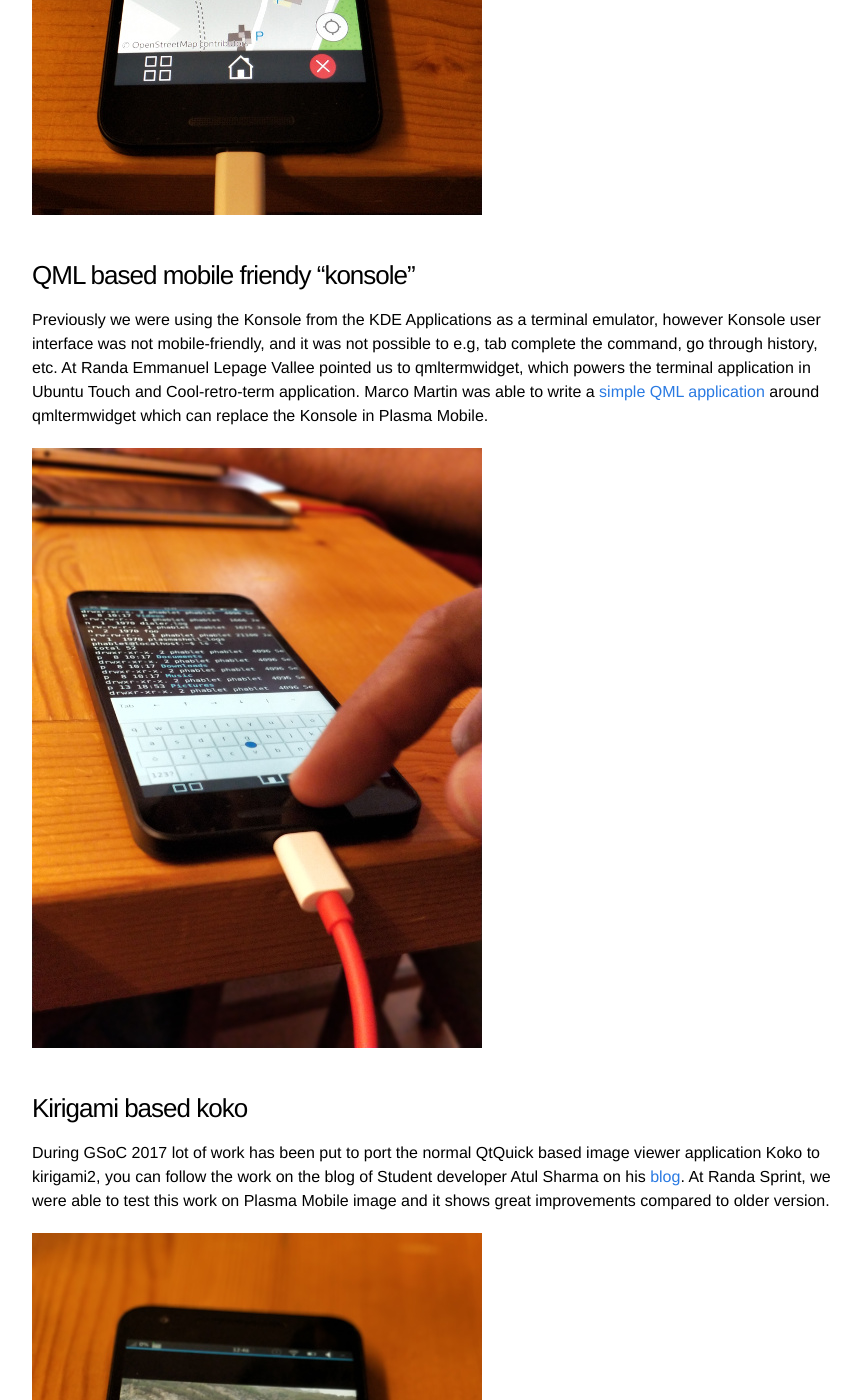
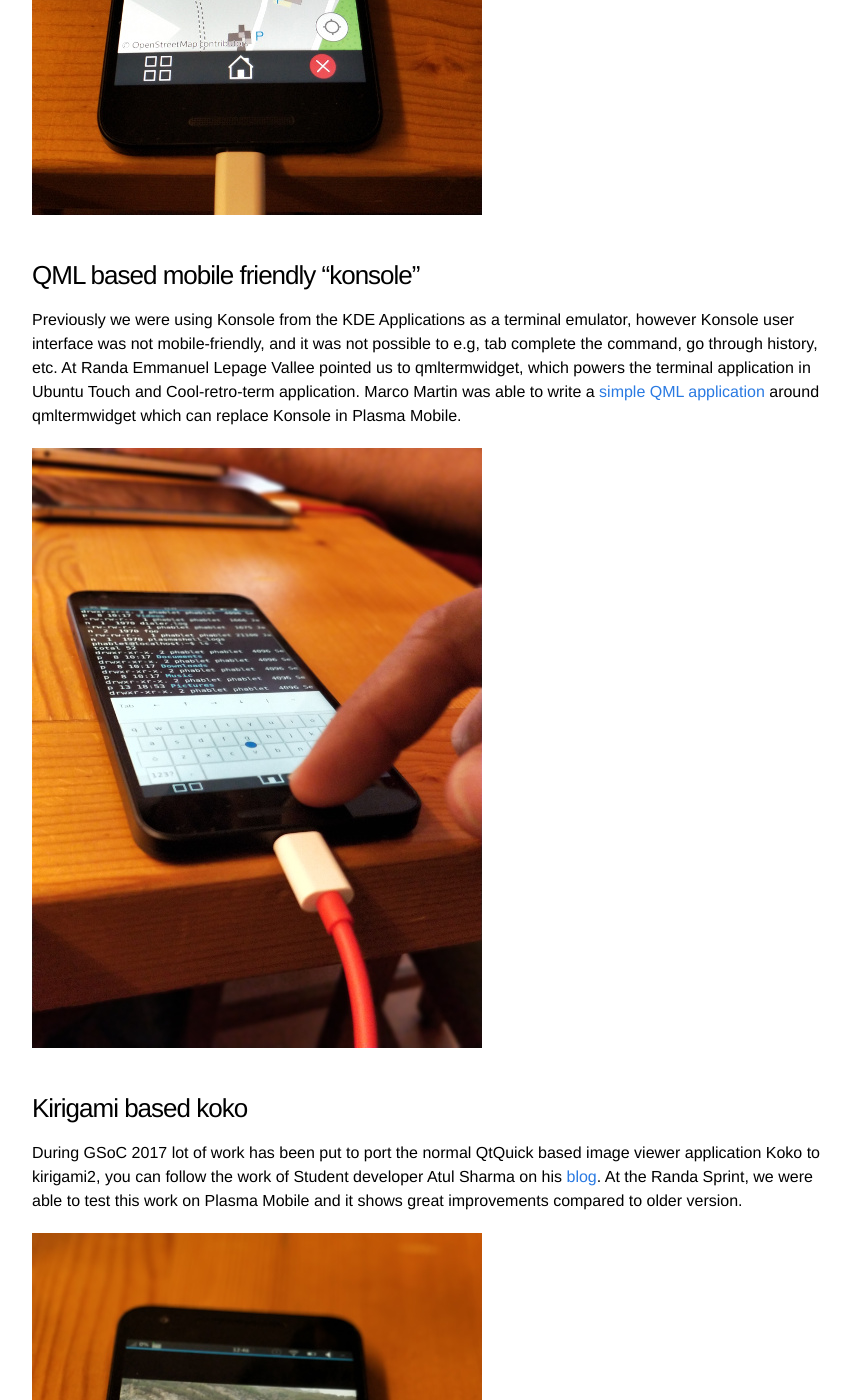
Before and after one commit to bhush9/bhush9.github.io, a Jekyll site: the page built from _posts/2017-09-19-plasma-mobile-in-randaaa.markdown, in a window 1280 px wide and 1400 px high, scrolled down 2495 px. Shown: the whole window, without its empty margins (208-1069 px from the left). Built offline with Jekyll 4.4.1, drawn with Linux system fonts in a browser that asks for light colours; comment, search, counter and statistics services are not loaded; some of the changed text lies outside the part shown.

Commit message:
hotfix typos

```diff
--- a/_posts/2017-09-19-plasma-mobile-in-randaaa.markdown
+++ b/_posts/2017-09-19-plasma-mobile-in-randaaa.markdown
@@ -11,36 +11,36 @@
 
 ### New shiny wallpaper and packages
 
-Starting from 8 Sept, we started using the packages from [KDE Neon buildsystem](http://build.neon.kde.org) instead of building them on the [Plasma Mobile CI](http://mobile.neon.pangea.pub:8080), this provides few benifits,
+Starting from 8 Sept, we started using the packages from [KDE Neon buildsystem](http://build.neon.kde.org) instead of building them on the [Plasma Mobile CI](http://mobile.neon.pangea.pub:8080), this provides few benefits,
 
-- No need to seperately build the common things like Qt5, KDE Frameworks, Plasma
+- No need to separately build the common things like Qt5, KDE Frameworks, Plasma
 - Always up-to-date packages, no need to manually re-trigger builds for common things
 
-We also upgraded to newer version of Qt, Qt 5.9 from the older version of Qt 5.7.1, this aligns out stack with whatever KDE Neon dev unstable edition is using.
+We also upgraded to newer version of Qt, Qt 5.9 from the older version of Qt 5.7.1, this aligns our stack with whatever KDE Neon dev unstable edition is using.
 
 ![Shiny Plasma](/images/pm-new-wallpaper.jpg)
 
 ### Rootfs for non-nexus Qualcomm devices
 
-Non-nexus Qualcomm devices uses a modified version of the hwcomposer.h which is not ABI compatible with the generic version of the android API headers, so for them the libhybris and kwin needs to be seperately built. Previously our CI infrastructure didn't support this workflow, however now we are able to create the rootfs for such devices. Below is image of Plasma Mobile running on Xiomi Mi device.
+Non-nexus Qualcomm devices use a modified version of the hwcomposer.h which is not ABI compatible with the generic version of the android API headers, so for them the libhybris and kwin need to be separately built. Previously our CI infrastructure didn't support this workflow, however now we are able to create the rootfs for such devices. Below is an image of Plasma Mobile running on Xiomi Mi device.
 
 ![Plasma Mobile on CAF device](/images/pm-caf.jpg)
 
 ### Marble maps
 
-At Randa, we had a cance to test the newer version of the Marble maps, which have much more improved performance when zooming out-in. We were able to happily search locate the Randa in the Marble maps.
+At Randa, we had a chance to test the newer version of the Marble maps, which has much more improved performance when zooming out-in. We were able to happily search locate Randa in the Marble maps.
 
 ![Marble maps on Plasma Mobile](/images/pm-marble-maps.jpg)
 
-### QML based mobile friendy "konsole"
+### QML based mobile friendly "konsole"
 
-Previously we were using the Konsole from the KDE Applications as a terminal emulator, however Konsole user interface was not mobile-friendly, and it was not possible to e.g, tab complete the command, go through history, etc. At Randa Emmanuel Lepage Vallee pointed us to qmltermwidget, which powers the terminal application in Ubuntu Touch and Cool-retro-term application. Marco Martin was able to write a [simple QML application](https://github.com/notmart/qmltermwidget) around qmltermwidget which can replace the Konsole in Plasma Mobile.
+Previously we were using Konsole from the KDE Applications as a terminal emulator, however Konsole user interface was not mobile-friendly, and it was not possible to e.g, tab complete the command, go through history, etc. At Randa Emmanuel Lepage Vallee pointed us to qmltermwidget, which powers the terminal application in Ubuntu Touch and Cool-retro-term application. Marco Martin was able to write a [simple QML application](https://github.com/notmart/qmltermwidget) around qmltermwidget which can replace Konsole in Plasma Mobile.
 
 ![QML based Terminal application](/images/pm-qmlkonsole.jpg)
 
 ### Kirigami based koko
 
-During GSoC 2017 lot of work has been put to port the normal QtQuick based image viewer application Koko to kirigami2, you can follow the work on the blog of Student developer Atul Sharma on his [blog](http://atulsharma.me/). At Randa Sprint, we were able to test this work on Plasma Mobile image and it shows great improvements compared to older version.
+During GSoC 2017 lot of work has been put to port the normal QtQuick based image viewer application Koko to kirigami2, you can follow the work of Student developer Atul Sharma on his [blog](http://atulsharma.me/). At the Randa Sprint, we were able to test this work on Plasma Mobile and it shows great improvements compared to older version.
 
 ![Koko, image gallery application](/images/pm-koko.jpg)
 
```
